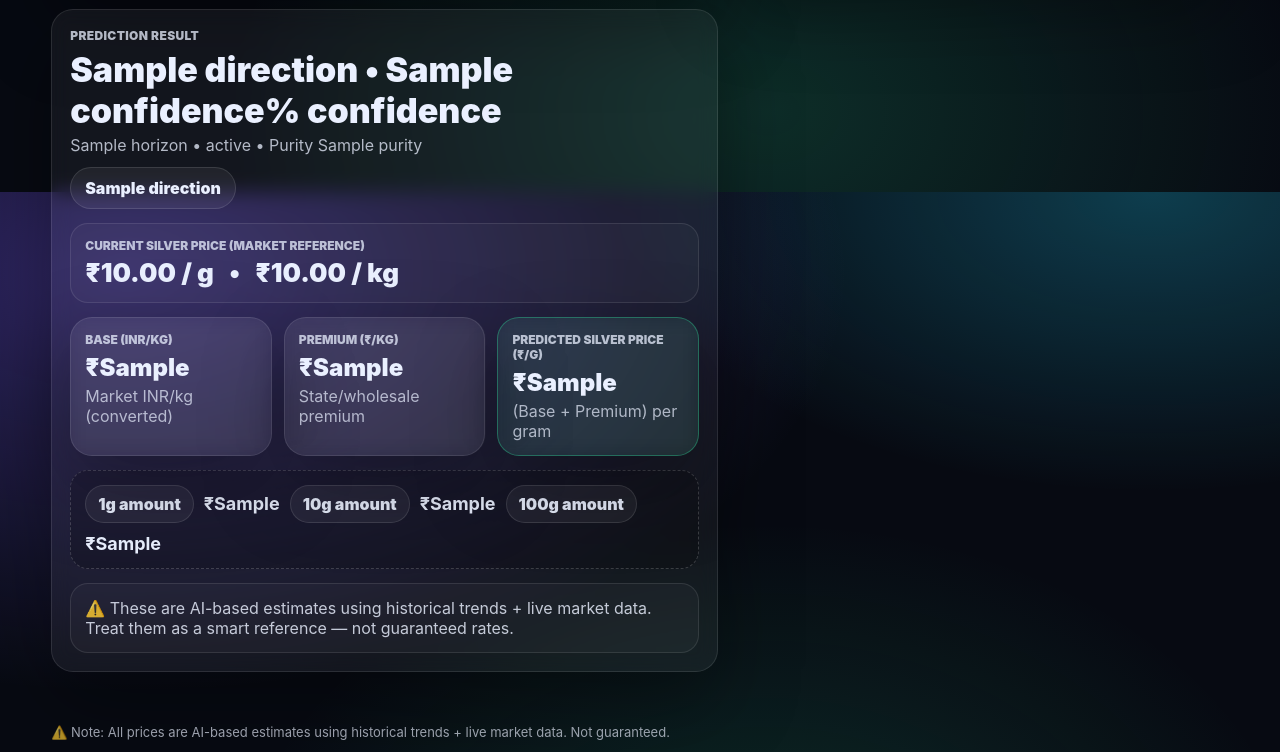
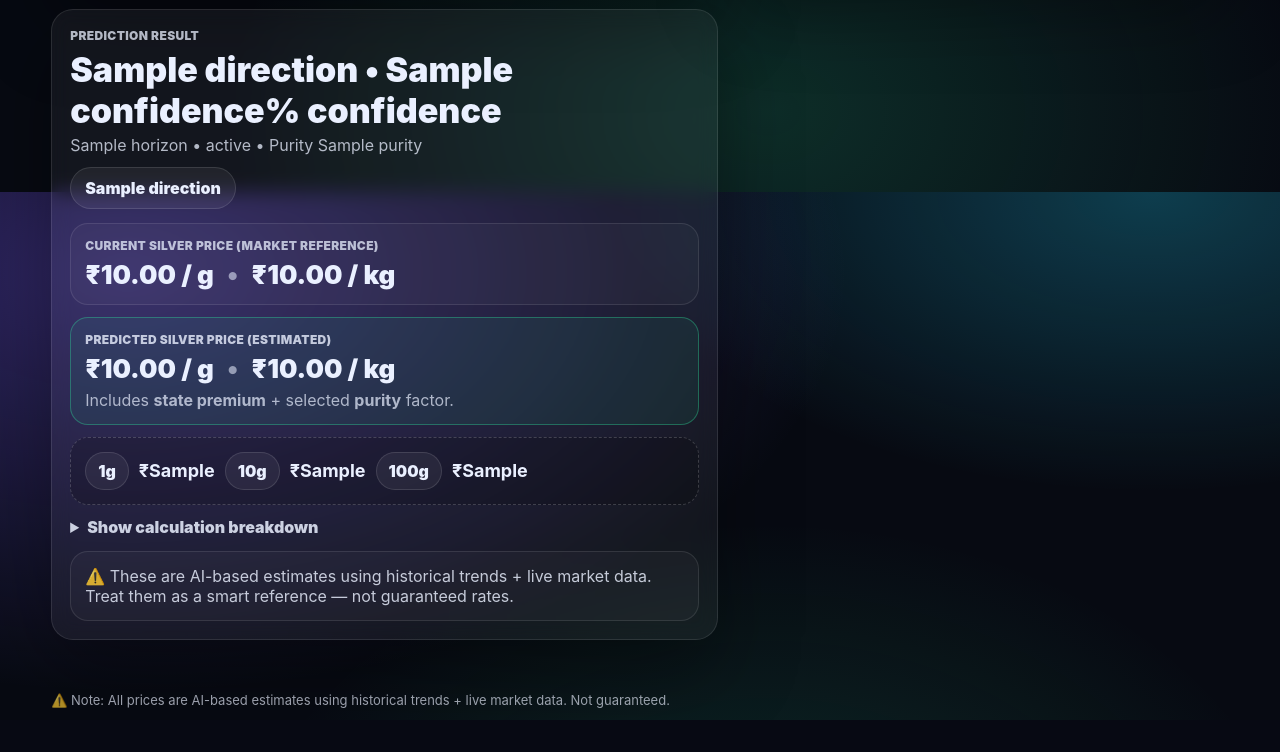
Before and after one commit to Bhavy123321/Silver-Price-Predictor, a Flask app: template templates/index.html in a window 1280 px wide. Shown: the part 608-1360 px from the top of the page. After the commit the page ends 1328 px from the top, so only its background shows below. Run offline with Flask 3, Linux system fonts and the light colour scheme; the template is opened without the code that fills it: most values are stand-ins (such as "Sample title", 1, 10 or a date in 2020); parts of the project's set-up code (start-up, migrations or seed data) failed here and were passed over.

Commit message:
Update index.html

```diff
--- a/templates/index.html
+++ b/templates/index.html
@@ -12,6 +12,7 @@
       and estimate prices for <b>1g / 10g / 100g</b>.
     </p>
 
+    <!-- FORM -->
     <div class="card form-card">
       <form method="POST" class="form-grid">
 
@@ -60,14 +61,14 @@
 
         <button class="btn-primary" type="submit">Run Prediction</button>
         <div class="tip">Tip: Day/Month predictions are usually more stable than Hour predictions.</div>
-
       </form>
     </div>
 
-    <!-- ✅ RESULT SECTION (THIS WAS MISSING) -->
+    <!-- ✅ RESULT (NEW UI STYLE) -->
     {% if result %}
-    <div class="card result-card" style="margin-top:14px;">
-      <div style="display:flex; justify-content:space-between; align-items:flex-start; gap:12px; flex-wrap:wrap;">
+    <div class="card" style="margin-top:14px;">
+
+      <div style="display:flex; align-items:flex-start; justify-content:space-between; gap:12px; flex-wrap:wrap;">
         <div>
           <div style="opacity:.75; font-weight:900; font-size:12px; letter-spacing:.35px;">PREDICTION RESULT</div>
           <div style="font-size:34px; font-weight:950; margin-top:6px;">
@@ -83,48 +84,72 @@
         </div>
       </div>
 
+      <!-- ✅ CURRENT PRICE ROW -->
       <div style="margin-top:14px; padding:14px; border-radius:18px; border:1px solid rgba(255,255,255,.10); background:rgba(255,255,255,.03);">
-        <div style="opacity:.75; font-weight:900; font-size:12px;">CURRENT SILVER PRICE (MARKET REFERENCE)</div>
-        <div style="font-size:26px; font-weight:950; margin-top:4px;">
-          ₹{{ "%.2f"|format(result.base_inr_kg/1000) }} / g &nbsp; • &nbsp; ₹{{ "%.2f"|format(result.base_inr_kg) }} / kg
+        <div style="opacity:.75; font-weight:900; font-size:12px; text-transform:uppercase; letter-spacing:.35px;">
+          Current Silver Price (Market Reference)
+        </div>
+        <div style="font-size:26px; font-weight:950; margin-top:6px;">
+          ₹{{ "%.2f"|format(result.base_inr_kg/1000) }} / g
+          <span style="opacity:.55; font-weight:800; margin:0 8px;">•</span>
+          ₹{{ "%.2f"|format(result.base_inr_kg) }} / kg
         </div>
       </div>
 
-      <div style="display:grid; grid-template-columns:repeat(3,1fr); gap:12px; margin-top:14px;">
-        <div class="card" style="padding:14px;">
-          <div style="opacity:.75; font-weight:900; font-size:12px;">BASE (INR/KG)</div>
-          <div style="font-size:24px; font-weight:950; margin-top:6px;">₹{{ result.base_inr_kg }}</div>
-          <div style="opacity:.7; margin-top:4px;">Market INR/kg (converted)</div>
+      <!-- ✅ PREDICTED PRICE ROW (requested) -->
+      <div style="margin-top:12px; padding:14px; border-radius:18px;
+                  border:1px solid rgba(46,229,157,.35); background:rgba(46,229,157,.08);">
+        <div style="opacity:.80; font-weight:900; font-size:12px; text-transform:uppercase; letter-spacing:.35px;">
+          Predicted Silver Price (Estimated)
         </div>
-
-        <div class="card" style="padding:14px;">
-          <div style="opacity:.75; font-weight:900; font-size:12px;">PREMIUM (₹/KG)</div>
-          <div style="font-size:24px; font-weight:950; margin-top:6px;">₹{{ result.premium_per_kg }}</div>
-          <div style="opacity:.7; margin-top:4px;">State/wholesale premium</div>
+        <div style="font-size:26px; font-weight:950; margin-top:6px;">
+          ₹{{ "%.2f"|format(result.prices.per_g) }} / g
+          <span style="opacity:.55; font-weight:800; margin:0 8px;">•</span>
+          ₹{{ "%.2f"|format(result.prices.per_g*1000) }} / kg
         </div>
-
-        <div class="card" style="padding:14px; border-color: rgba(46,229,157,.35); background: rgba(46,229,157,.07);">
-          <div style="opacity:.75; font-weight:900; font-size:12px;">PREDICTED SILVER PRICE (₹/G)</div>
-          <div style="font-size:24px; font-weight:950; margin-top:6px;">₹{{ result.prices.per_g }}</div>
-          <div style="opacity:.7; margin-top:4px;">(Base + Premium) per gram</div>
+        <div style="opacity:.70; margin-top:6px;">
+          Includes <b>state premium</b> + selected <b>purity</b> factor.
         </div>
       </div>
 
-      <div style="margin-top:14px; padding:14px; border-radius:18px; border:1px dashed rgba(255,255,255,.18); background:rgba(0,0,0,.18);">
-        <div style="display:flex; gap:10px; flex-wrap:wrap; align-items:center;">
-          <span class="pill" style="padding:8px 12px;">1g amount</span>
-          <strong style="font-size:18px;">₹{{ result.prices.p1 }}</strong>
+      <!-- ✅ AMOUNTS LINE (clean bottom row) -->
+      <div style="margin-top:12px; padding:14px; border-radius:18px;
+                  border:1px dashed rgba(255,255,255,.18); background:rgba(0,0,0,.18);">
+        <div style="display:flex; gap:10px; flex-wrap:wrap; align-items:center; justify-content:space-between;">
+          <div style="display:flex; gap:10px; flex-wrap:wrap; align-items:center;">
+            <span class="pill" style="padding:8px 12px;">1g</span>
+            <strong style="font-size:18px;">₹{{ result.prices.p1 }}</strong>
 
-          <span class="pill" style="padding:8px 12px;">10g amount</span>
-          <strong style="font-size:18px;">₹{{ result.prices.p10 }}</strong>
+            <span class="pill" style="padding:8px 12px;">10g</span>
+            <strong style="font-size:18px;">₹{{ result.prices.p10 }}</strong>
 
-          <span class="pill" style="padding:8px 12px;">100g amount</span>
-          <strong style="font-size:18px;">₹{{ result.prices.p100 }}</strong>
+            <span class="pill" style="padding:8px 12px;">100g</span>
+            <strong style="font-size:18px;">₹{{ result.prices.p100 }}</strong>
+          </div>
         </div>
       </div>
 
-      <div style="margin-top:14px; padding:14px; border-radius:18px; border:1px solid rgba(255,255,255,.10); background:rgba(255,255,255,.03); color:rgba(234,240,255,.82);">
-        ⚠️ These are AI-based estimates using historical trends + live market data. Treat them as a smart reference — not guaranteed rates.
+      <!-- (Optional) Hidden breakdown (NOT on main view) -->
+      <details style="margin-top:12px; opacity:.85;">
+        <summary style="cursor:pointer; font-weight:900;">Show calculation breakdown</summary>
+        <div style="margin-top:10px; display:grid; gap:10px;">
+          <div style="padding:12px; border-radius:14px; border:1px solid rgba(255,255,255,.10); background:rgba(255,255,255,.03);">
+            <b>Base (INR/kg):</b> ₹{{ result.base_inr_kg }} (converted from SI=F + USDINR)
+          </div>
+          <div style="padding:12px; border-radius:14px; border:1px solid rgba(255,255,255,.10); background:rgba(255,255,255,.03);">
+            <b>Premium (₹/kg):</b> ₹{{ result.premium_per_kg }} (state/wholesale demo premium)
+          </div>
+          <div style="padding:12px; border-radius:14px; border:1px solid rgba(255,255,255,.10); background:rgba(255,255,255,.03);">
+            <b>Predicted rate (₹/g):</b> ₹{{ result.prices.per_g }} = (Base + Premium)/1000 after purity factor
+          </div>
+        </div>
+      </details>
+
+      <!-- Disclaimer -->
+      <div style="margin-top:14px; padding:14px; border-radius:18px;
+                  border:1px solid rgba(255,255,255,.10); background:rgba(255,255,255,.03); color:rgba(234,240,255,.82);">
+        ⚠️ These are AI-based estimates using historical trends + live market data.
+        Treat them as a smart reference — not guaranteed rates.
       </div>
 
     </div>
@@ -143,8 +168,8 @@
     <div class="card connect-card">
       <div class="card-title">Connect with me</div>
       <div class="btn-row">
-        <a class="btn-soft" href="{{ social.github }}" target="_blank">🐙 GitHub</a>
-        <a class="btn-soft" href="{{ social.linkedin }}" target="_blank">💼 LinkedIn</a>
+        <a class="btn-soft" href="{{ social.github }}" target="_blank" rel="noopener">🐙 GitHub</a>
+        <a class="btn-soft" href="{{ social.linkedin }}" target="_blank" rel="noopener">💼 LinkedIn</a>
       </div>
     </div>
   </div>
```
